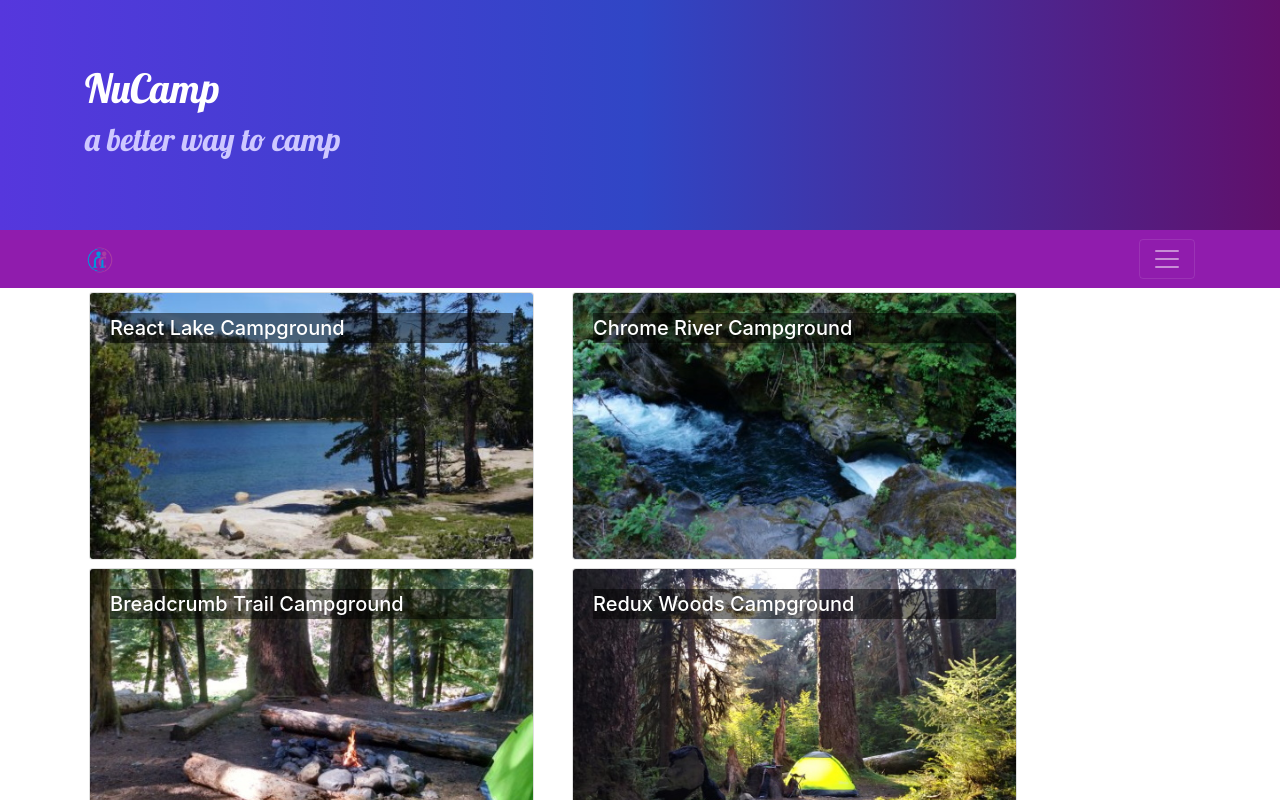
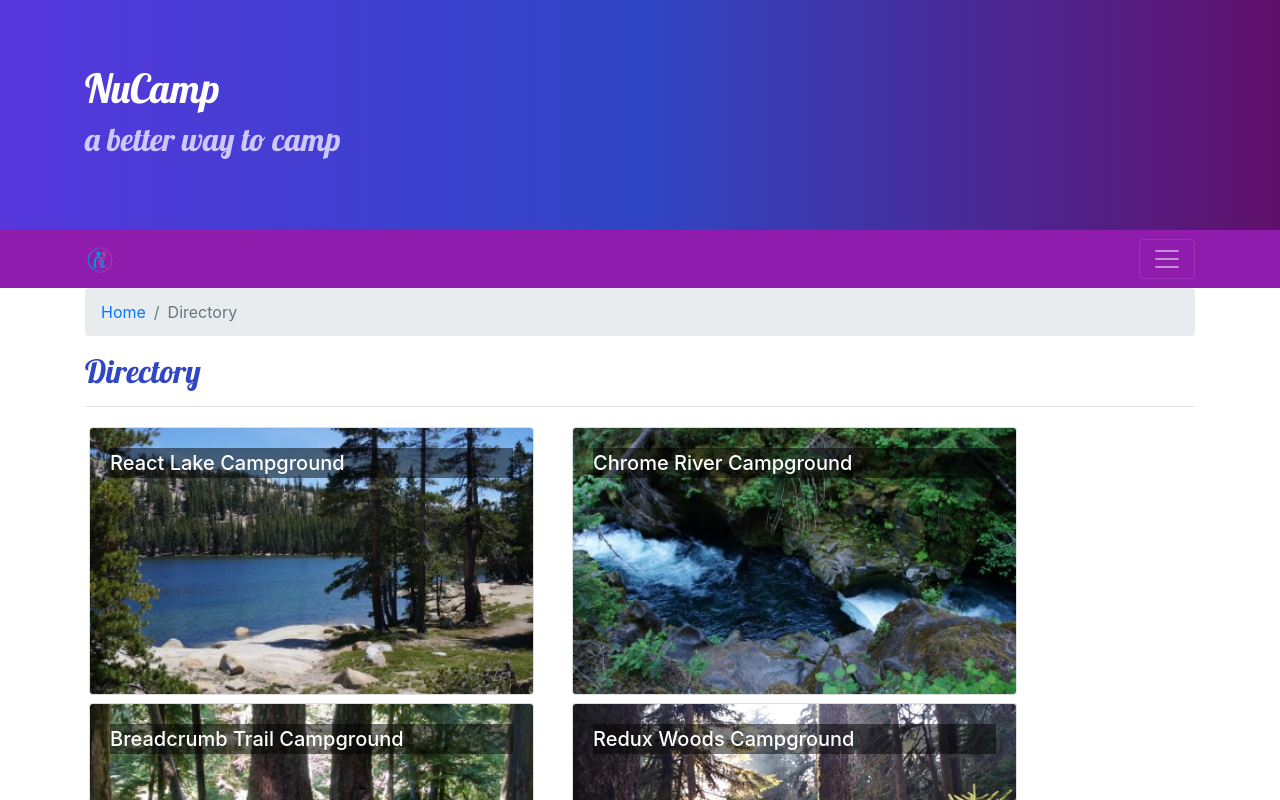
Before and after one commit to jayedeem/nucamp, a React (Create React App) app in the folder 3-React/react-nucamp/: page /directory in a window 1280 px wide. Shown: the top 800 px of the page. Built offline with nearby package versions, Linux system fonts and the light colour scheme.

Commit message:
finally fixed this shit, everything is working except are we supposed to the picture when you render out the comments

```diff
--- a/3-React/react-nucamp/public/index.html
+++ b/3-React/react-nucamp/public/index.html
@@ -2,7 +2,6 @@
 <html lang="en">
   <head>
     <meta charset="utf-8" />
-    <link rel="icon" href="%PUBLIC_URL%/favicon.ico" />
     <meta name="viewport" content="width=device-width, initial-scale=1" />
     <meta name="theme-color" content="#000000" />
     <meta
@@ -24,7 +23,7 @@
       work correctly both with client-side routing and a non-root public URL.
       Learn how to configure a non-root public URL by running `npm run build`.
     -->
-    <title>React App</title>
+    <title>NuCamp</title>
   </head>
   <body>
     <noscript>You need to enable JavaScript to run this app.</noscript>
--- a/3-React/react-nucamp/src/components/CampsiteInfoComponent.js
+++ b/3-React/react-nucamp/src/components/CampsiteInfoComponent.js
@@ -1,8 +1,17 @@
 import React, { Component } from 'react';
-import { Card, CardBody, CardImg, CardText, CardTitle } from 'reactstrap';
+import { Link } from 'react-router-dom';
+import {
+  Card,
+  CardBody,
+  CardImg,
+  CardText,
+  CardTitle,
+  Breadcrumb,
+  BreadcrumbItem,
+} from 'reactstrap';
 
-const CampsiteInfoComponent = ({ campsite }) => {
-  const renderComments = (comments) => {
+const CampsiteInfoComponent = ({ campsite, comments }) => {
+  const RenderComments = (comments) => {
     if (comments) {
       return (
         <div className="col-md-5 m-1">
@@ -26,13 +35,13 @@
     return <div></div>;
   };
 
-  const renderCampsite = (campsite) => {
+  const RenderCampsite = (campsite) => {
     return (
       <div className="col-md-5 m-1">
         <Card>
           <CardBody>
-            <CardImg top src={campsite.image} alt={campsite.name} />
-            <CardTitle>{campsite.name}</CardTitle>
+            {/* <CardImg top src={campsite.image} alt={campsite.name} /> */}
+            {/* <CardTitle>{campsite.name}</CardTitle> */}
             <CardText>{campsite.description}</CardText>
           </CardBody>
         </Card>
@@ -41,17 +50,23 @@
   };
 
   return (
-    <div>
-      {campsite ? (
-        <div className="container">
-          <div className="row">
-            {renderCampsite(campsite)}
-            {renderComments(campsite.comments)}
-          </div>
+    <div className="container">
+      <div className="row">
+        <div className="col">
+          <Breadcrumb>
+            <BreadcrumbItem>
+              <Link to="/directory">Directory</Link>
+            </BreadcrumbItem>
+            <BreadcrumbItem active>{campsite.name}</BreadcrumbItem>
+          </Breadcrumb>
+          <h2>{campsite.name}</h2>
+          <hr />
         </div>
-      ) : (
-        <div></div>
-      )}
+      </div>
+      <div className="row">
+        {RenderCampsite(campsite)}
+        {RenderComments(comments)}
+      </div>
     </div>
   );
 };
--- a/3-React/react-nucamp/src/components/Contact.js
+++ b/3-React/react-nucamp/src/components/Contact.js
@@ -1,10 +1,18 @@
 import React from 'react';
+import { Breadcrumb, BreadcrumbItem } from 'reactstrap';
+import { Link } from 'react-router-dom';
 
 function Contact(props) {
   return (
     <div className="container">
       <div className="row">
         <div className="col">
+          <Breadcrumb>
+            <BreadcrumbItem>
+              <Link to="/home">Home</Link>
+            </BreadcrumbItem>
+            <BreadcrumbItem active>Contact Us</BreadcrumbItem>
+          </Breadcrumb>
           <h2>Contact Us</h2>
           <hr />
         </div>
--- a/3-React/react-nucamp/src/components/DirectoryComponent.js
+++ b/3-React/react-nucamp/src/components/DirectoryComponent.js
@@ -1,5 +1,12 @@
 import React, { useState, Component } from 'react';
-import { Card, CardImg, CardImgOverlay, CardTitle } from 'reactstrap';
+import {
+  Card,
+  CardImg,
+  CardImgOverlay,
+  CardTitle,
+  Breadcrumb,
+  BreadcrumbItem,
+} from 'reactstrap';
 import { Link } from 'react-router-dom';
 
 function RenderDirectoryItem({ campsite }) {
@@ -26,6 +33,18 @@
 
   return (
     <div className="container">
+      <div className="row">
+        <div className="col">
+          <Breadcrumb>
+            <BreadcrumbItem>
+              <Link to="/home">Home</Link>
+            </BreadcrumbItem>
+            <BreadcrumbItem active>Directory</BreadcrumbItem>
+          </Breadcrumb>
+          <h2>Directory</h2>
+          <hr />
+        </div>
+      </div>
       <div className="row">{directory}</div>
     </div>
   );
--- a/3-React/react-nucamp/src/components/Header.js
+++ b/3-React/react-nucamp/src/components/Header.js
@@ -12,6 +12,7 @@
 
 export default function Header() {
   const [isNavOpen, setisNavOpen] = useState(false);
+
   const toggleNav = () => {
     setisNavOpen(!isNavOpen);
   };
@@ -28,6 +29,7 @@
           </div>
         </div>
       </Jumbotron>
+
       <Navbar dark sticky="top">
         <div className="container">
           <NavbarBrand className="mr-auto" href="/">
--- a/3-React/react-nucamp/src/components/MainComponent.js
+++ b/3-React/react-nucamp/src/components/MainComponent.js
@@ -9,6 +9,7 @@
 import { COMMENTS } from '../shared/comments';
 import { PARTNERS } from '../shared/partners';
 import { PROMOTIONS } from '../shared/promotions';
+import CampsiteInfoComponent from './CampsiteInfoComponent';
 class Main extends Component {
   constructor(props) {
     super(props);
@@ -21,6 +22,20 @@
   }
 
   render() {
+    const CampsiteWithId = ({ match }) => {
+      return (
+        <CampsiteInfoComponent
+          campsite={
+            this.state.campsites.filter(
+              (campsite) => campsite.id === +match.params.campsiteId
+            )[0]
+          }
+          comments={this.state.comments.filter(
+            (comment) => comment.campsiteId === +match.params.campsiteId
+          )}
+        />
+      );
+    };
     const HomePage = () => {
       return (
         <Home
@@ -44,6 +59,7 @@
             path="/directory"
             render={() => <Directory campsites={this.state.campsites} />}
           />
+          <Route path="/directory/:campsiteId" component={CampsiteWithId} />
           <Route exact path="/contactus" component={Contact} />
           <Redirect to="/home" />
         </Switch>
```
Also changed, not shown: 1 other file (tests, documents, lock files or other folders).
